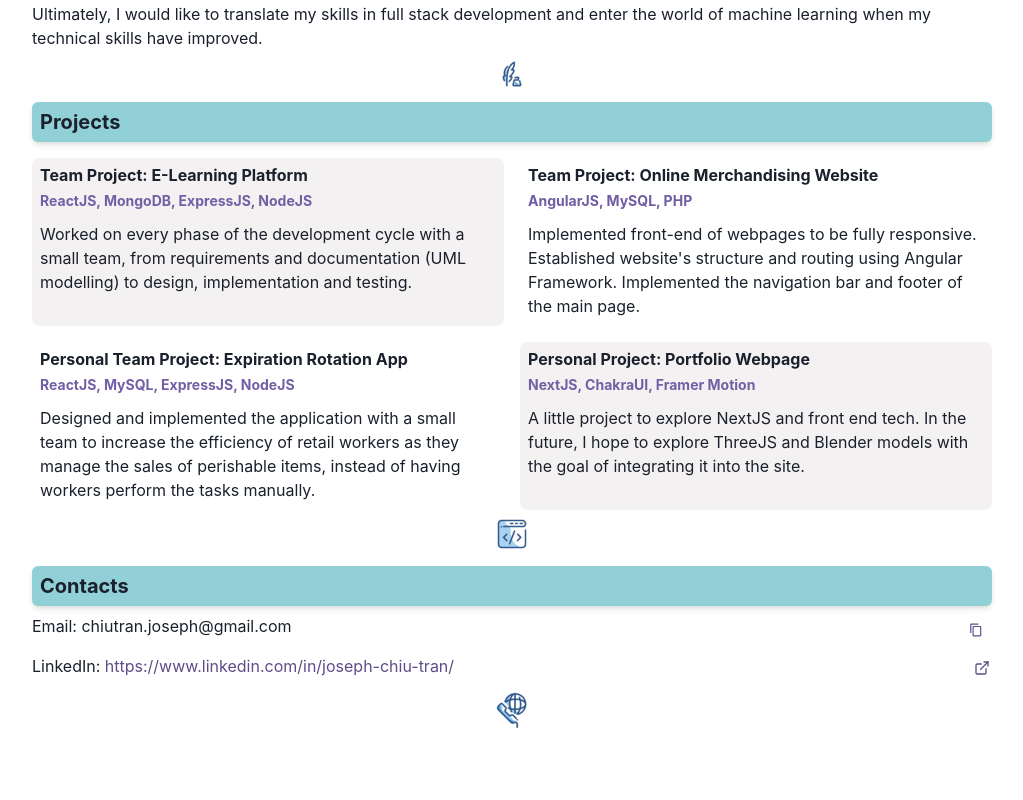
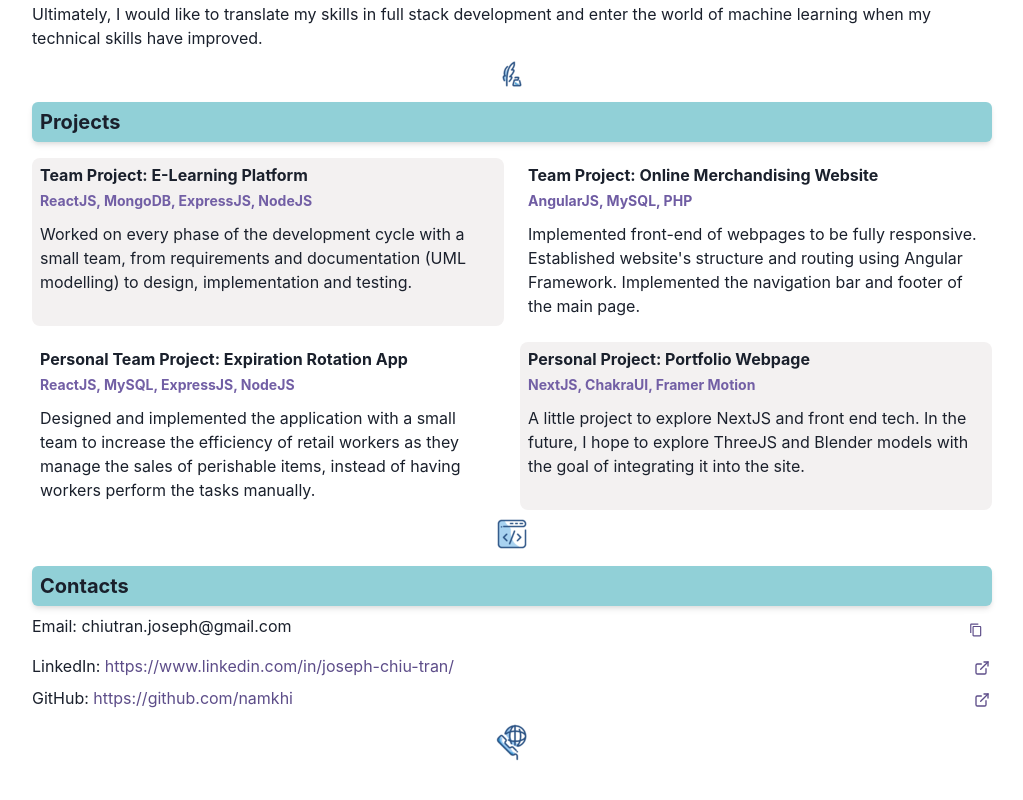
Before and after one commit to namkhi/portfolio_app, a Next.js app: page / in a window 1280 px wide. Shown: the part 642-1442 px from the top of the page, without its empty margins (128-1151 px from the left). Built offline with nearby package versions, Linux system fonts and the light colour scheme.

Commit message:
Update index.js
added Github in 'contacts' section

```diff
--- a/pages/index.js
+++ b/pages/index.js
@@ -47,8 +47,6 @@ export default function Home() {
           to become a full stack developer ever since.
           <br/> <br/>
           Ultimately, I would like to translate my skills in full stack development and enter the world of machine learning when my technical skills have improved.
-
-
         </Text>
 
         <Box align="center">
@@ -153,6 +151,16 @@ export default function Home() {
               <Link href="https://www.linkedin.com/in/joseph-chiu-tran/" isExternal><ExternalLinkIcon color="hsl(256, 28%, 42%)" mx='2px'/> </Link>
           </Box>
 
+          <Box pt="2" display={{md:"flex", base:"flex-box"}}>
+            <Text>GitHub:&nbsp;
+            <Link href="https://github.com/namkhi" isExternal color="hsl(256, 28%, 42%)">
+                  <a>https://github.com/namkhi</a>
+                </Link>
+            </Text>
+            <Spacer/>
+              <Link href="https://github.com/namkhi" isExternal><ExternalLinkIcon color="hsl(256, 28%, 42%)" mx='2px'/> </Link>
+          </Box>
+
           <Box align="center" pt="2">
             <Image src="images/contact.png"/>
           </Box>
```
